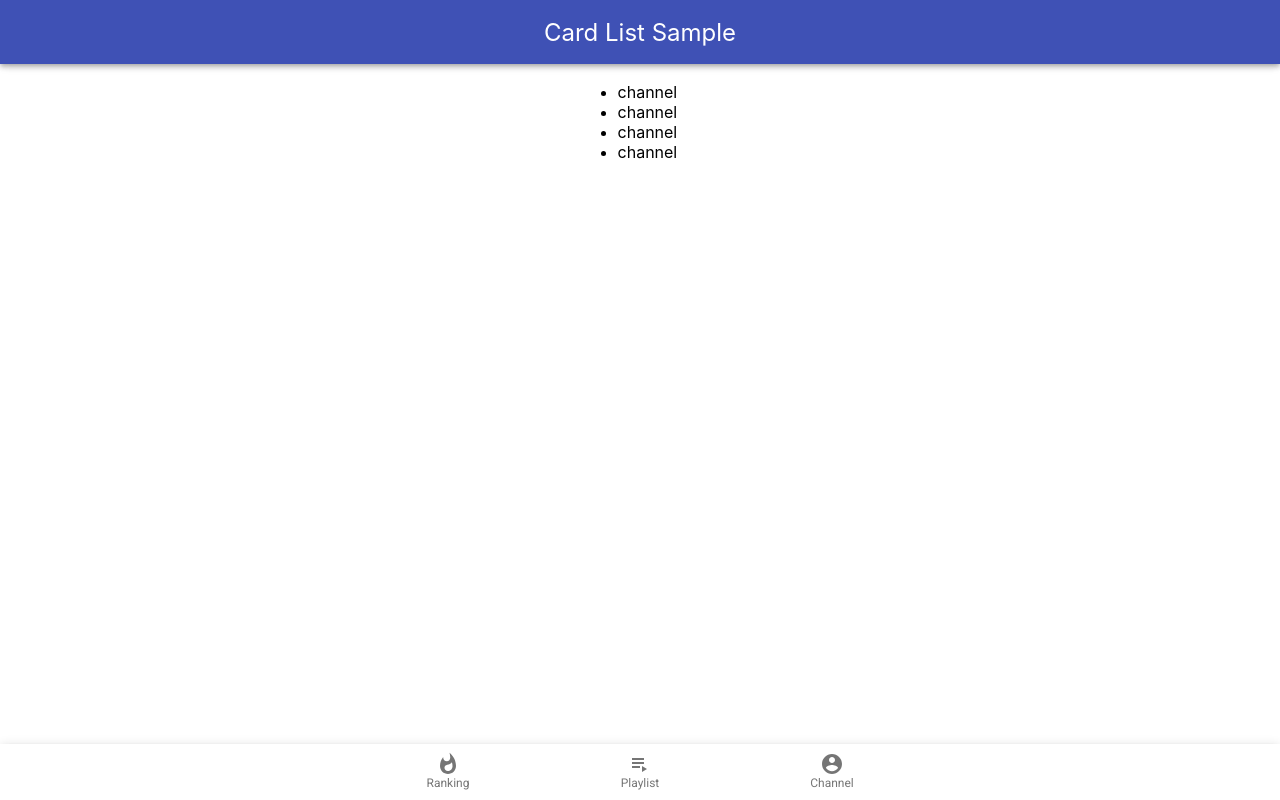
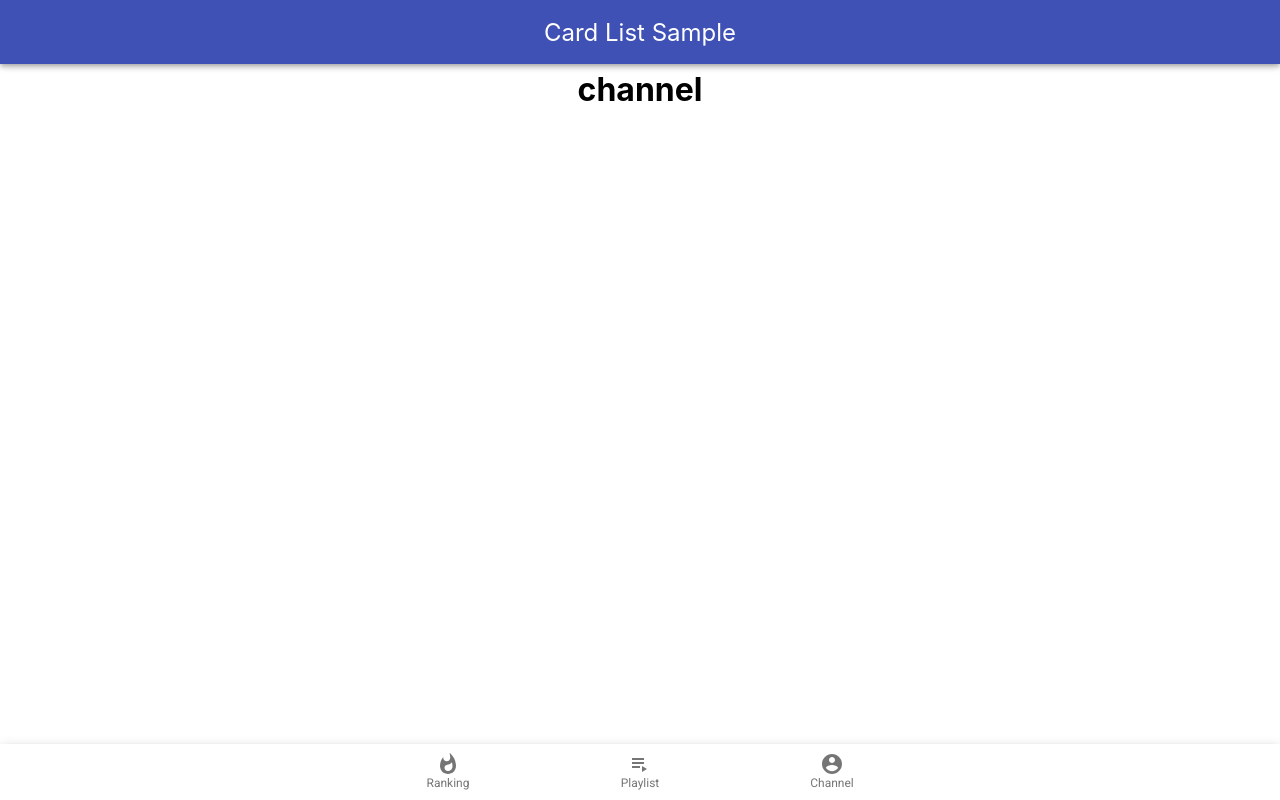
Before and after one commit to iam326/material-ui-sample, a React (Create React App) app in the folder frontend/: page /channel in a window 1280 px wide. Built offline with nearby package versions, Linux system fonts and the light colour scheme; the HTML template or start-up script is replaced by a standard one.

Commit message:
fix style

```diff
--- a/frontend/src/App.tsx
+++ b/frontend/src/App.tsx
@@ -28,28 +28,16 @@ function App() {
 
 function Playlist() {
   return (
-    <div>
+    <div style={{marginTop: '70px'}}>
       <h1>playlist</h1>
-      <ul>
-        <li>playlist</li>
-        <li>playlist</li>
-        <li>playlist</li>
-        <li>playlist</li>
-      </ul>
     </div>
   )
 }
 
 function Channel() {
   return (
-    <div>
+    <div style={{marginTop: '70px'}}>
       <h1>channel</h1>
-      <ul>
-        <li>channel</li>
-        <li>channel</li>
-        <li>channel</li>
-        <li>channel</li>
-      </ul>
     </div>
   )
 }
```
